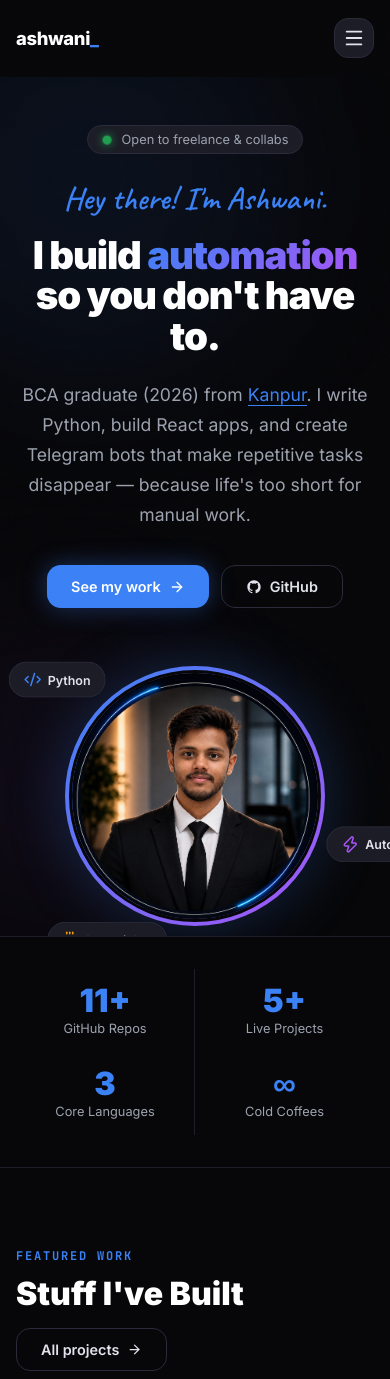
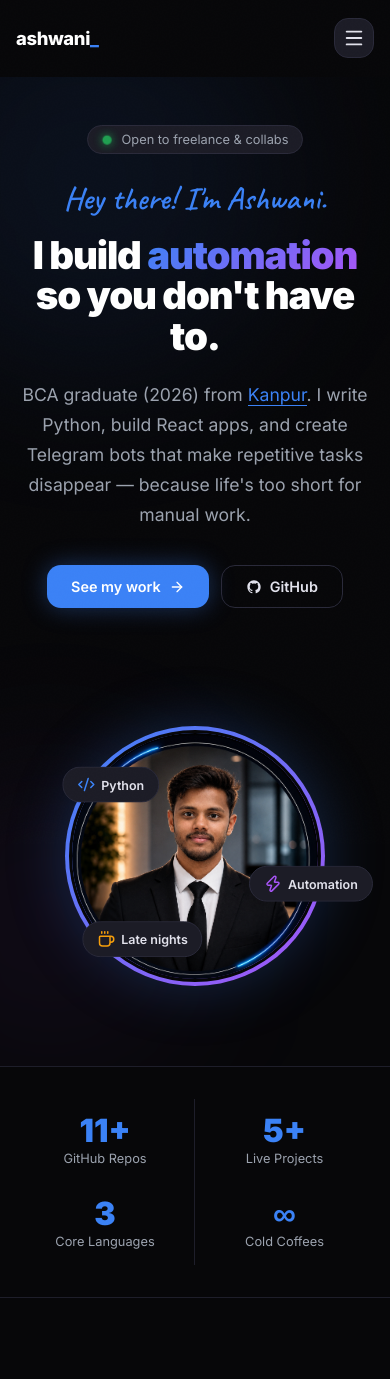
Before and after one commit to lets-make-ashwani/portfolio-website, a React (Vite) app: page / in a window 390 px wide. Shown: the top 1379 px of the page. Built offline with nearby package versions, Linux system fonts and the light colour scheme.

Commit message:
Fix mobile hero overlap layout and pull orbiting tags radius closer

```diff
--- a/src/pages/Home.css
+++ b/src/pages/Home.css
@@ -3,6 +3,9 @@
   position: relative;
   padding: 80px 0 100px;
   overflow: hidden;
+  --orbit-radius-1: 180px;
+  --orbit-radius-2: 200px;
+  --orbit-radius-3: 175px;
 }
 .home-hero__inner {
   display: grid;
@@ -159,7 +162,10 @@
   gap: 16px;
   transition: var(--transition);
 }
-.home-proj-card:hover { border-color: var(--border2); box-shadow: 0 16px 48px rgba(0,0,0,.4); }
+.home-proj-card:hover {
+  border-color: var(--proj-color, var(--blue));
+  box-shadow: 0 16px 48px rgba(0, 0, 0, .4), 0 0 20px rgba(59, 130, 246, 0.05);
+}
 .home-proj-card__emoji {
   width: 56px; height: 56px;
   border-radius: var(--radius);
@@ -214,6 +220,11 @@
 
 /* ─── Responsive ─────────────────────────────────────────────────── */
 @media (max-width: 900px) {
+  .home-hero {
+    --orbit-radius-1: 145px;
+    --orbit-radius-2: 155px;
+    --orbit-radius-3: 140px;
+  }
   .home-hero__inner {
     grid-template-columns: 1fr;
     justify-items: center;
@@ -223,6 +234,8 @@
     display: flex;
     flex-direction: column;
     align-items: center;
+    position: relative;
+    z-index: 10;
   }
   .home-hero__sub {
     margin-left: auto;
@@ -235,6 +248,8 @@
     display: block;
     margin: 80px auto 40px;
     transform: scale(0.85);
+    position: relative;
+    z-index: 1;
   }
   .home-featured__grid { grid-template-columns: 1fr; }
   .home-stats__grid { grid-template-columns: repeat(2, 1fr); }
@@ -242,17 +257,27 @@
   .home-philosophy__grid { grid-template-columns: 1fr; }
 }
 @media (max-width: 600px) {
-  .home-hero { padding: 48px 0 60px; }
+  .home-hero {
+    padding: 48px 0 60px;
+    --orbit-radius-1: 125px;
+    --orbit-radius-2: 135px;
+    --orbit-radius-3: 120px;
+  }
   .home-hero__title { font-size: 2.4rem; }
   .home-hero__avatar-wrap {
-    transform: scale(0.6);
-    margin: 30px auto -30px;
+    transform: scale(0.65);
+    margin: 90px auto 40px;
   }
   .home-cta__box { padding: 32px 24px; }
 }
 @media (max-width: 480px) {
+  .home-hero {
+    --orbit-radius-1: 110px;
+    --orbit-radius-2: 120px;
+    --orbit-radius-3: 105px;
+  }
   .home-hero__avatar-wrap {
-    transform: scale(0.5);
-    margin: 10px auto -50px;
+    transform: scale(0.55);
+    margin: 70px auto 20px;
   }
 }
--- a/src/pages/Home.jsx
+++ b/src/pages/Home.jsx
@@ -92,7 +92,7 @@ export default function Home() {
               <div
                 style={{
                   position: 'absolute',
-                  transform: 'translate(-50%, -50%) translateX(180px)',
+                  transform: 'translate(-50%, -50%) translateX(var(--orbit-radius-1, 180px))',
                 }}
               >
                 <motion.div
@@ -119,7 +119,7 @@ export default function Home() {
               <div
                 style={{
                   position: 'absolute',
-                  transform: 'translate(-50%, -50%) translateX(200px)',
+                  transform: 'translate(-50%, -50%) translateX(var(--orbit-radius-2, 200px))',
                 }}
               >
                 <motion.div
@@ -146,7 +146,7 @@ export default function Home() {
               <div
                 style={{
                   position: 'absolute',
-                  transform: 'translate(-50%, -50%) translateX(175px)',
+                  transform: 'translate(-50%, -50%) translateX(var(--orbit-radius-3, 175px))',
                 }}
               >
                 <motion.div
@@ -202,6 +202,7 @@ export default function Home() {
               <motion.div key={p.id} className="home-proj-card"
                 custom={i} variants={fadeUp} initial="hidden" whileInView="show" viewport={{ once: true }}
                 whileHover={{ y: -6 }}
+                style={{ '--proj-color': p.color }}
               >
                 <div className="home-proj-card__emoji" style={{ background: `${p.color}18`, border: `1px solid ${p.color}40` }}>
                   {p.emoji}
```
